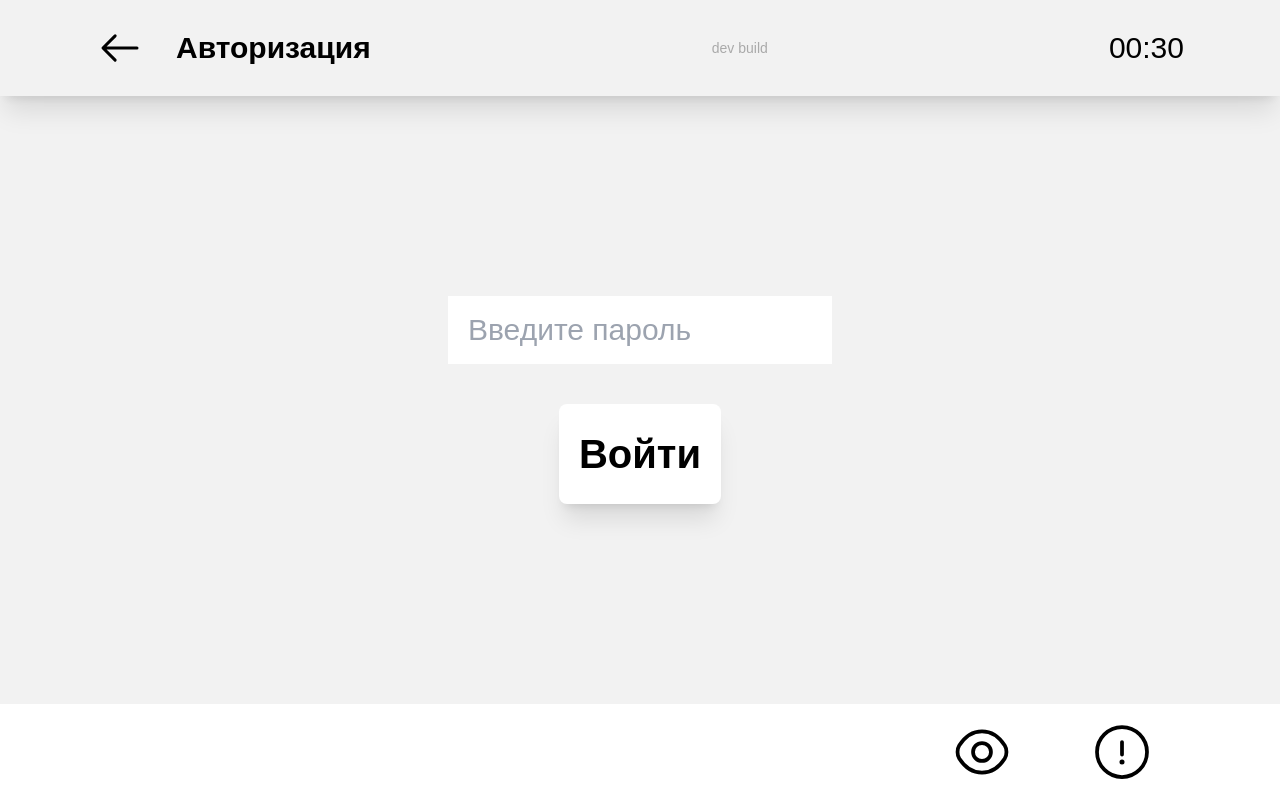
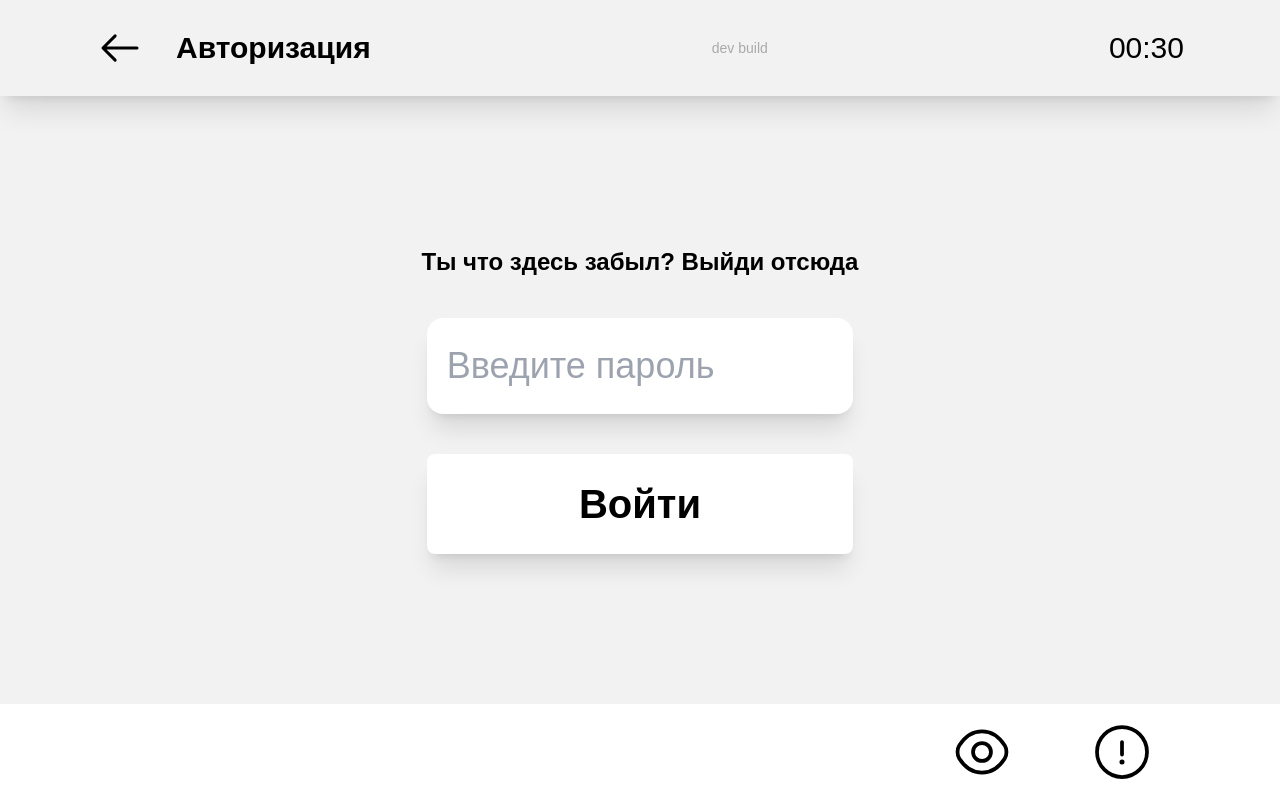
Before and after one commit to horanchikk/kiosk_dev, a Vue app: page /#/ in a window 1280 px wide. Built offline with nearby package versions, Linux system fonts and the light colour scheme; no server answers; a web font is replaced by a local one; what vue-kinesis would draw is missing.

Commit message:
fixed auth

```diff
--- a/src/App.vue
+++ b/src/App.vue
@@ -22,7 +22,6 @@
 <script setup lang="ts">
 import CustomSvg from "./components/CustomSvg.vue";
 import DynamicHeader from "./components/DynamicHeader.vue";
-import { onUpdated } from "vue";
 import { useAuth } from "./store/auth";
 import router from "./router";
 
--- a/src/page/Login.vue
+++ b/src/page/Login.vue
@@ -3,14 +3,20 @@
     class="w-full h-full flex flex-col gap-10 items-center justify-center"
     @submit.prevent="login(passwd)"
   >
+    <p class="text-2xl font-bold">Ты что здесь забыл? Выйди отсюда</p>
     <input
-      type="text"
-      class="border-0 outline-0 text-black text-3xl px-5 py-4 w-96"
+      type="password"
+      class="border-0 outline-0 text-black text-4xl px-5 py-4 w-1/3 h-24 shadow-xl rounded-2xl"
       placeholder="Введите пароль"
       v-model="passwd"
     />
-    <div v-if="passwdNotCorrect" class="text-red-400">Неверный пароль</div>
-    <CustomButton type="submit" big>Войти</CustomButton>
+    <div v-show="passwdNotCorrect" class="flex flex-col gap-2 show">
+      <img src="../assets/image.png" alt="мишаня)" />
+      <p class="text-2xl text-center font-bold text-red-400">
+        Неверный пароль)
+      </p>
+    </div>
+    <CustomButton type="submit" class="w-1/3" big>Войти</CustomButton>
   </form>
 </template>
 
@@ -24,10 +30,11 @@ const passwd = ref("");
 const passwdNotCorrect = ref(false);
 
 function login(password) {
-  if (password === "her228") {
+  if (password === "her1337") {
     useAuth().authorized = true;
     router.push("/home");
   } else {
+    useAuth().authorized = false;
     passwdNotCorrect.value = true;
   }
 }
```
Also changed, not shown: src/assets/image.png (added).
